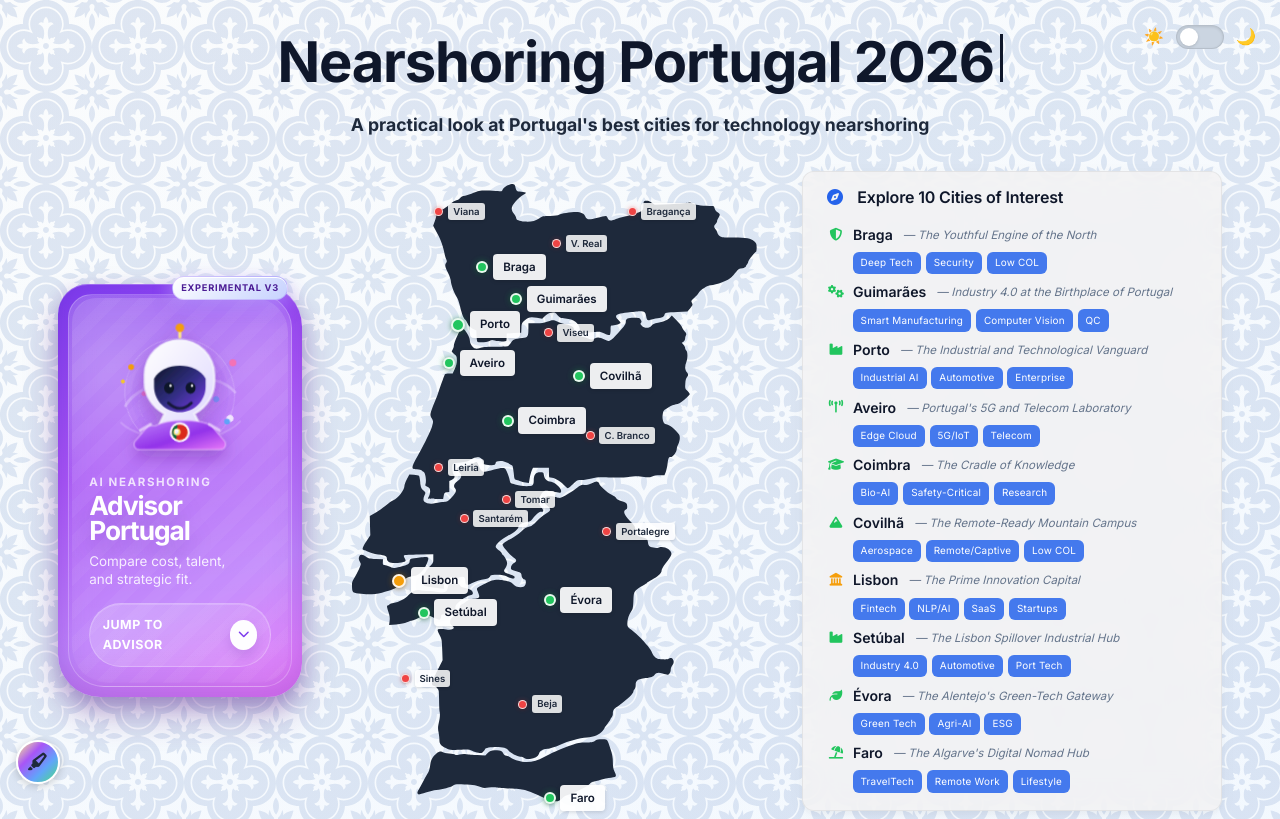
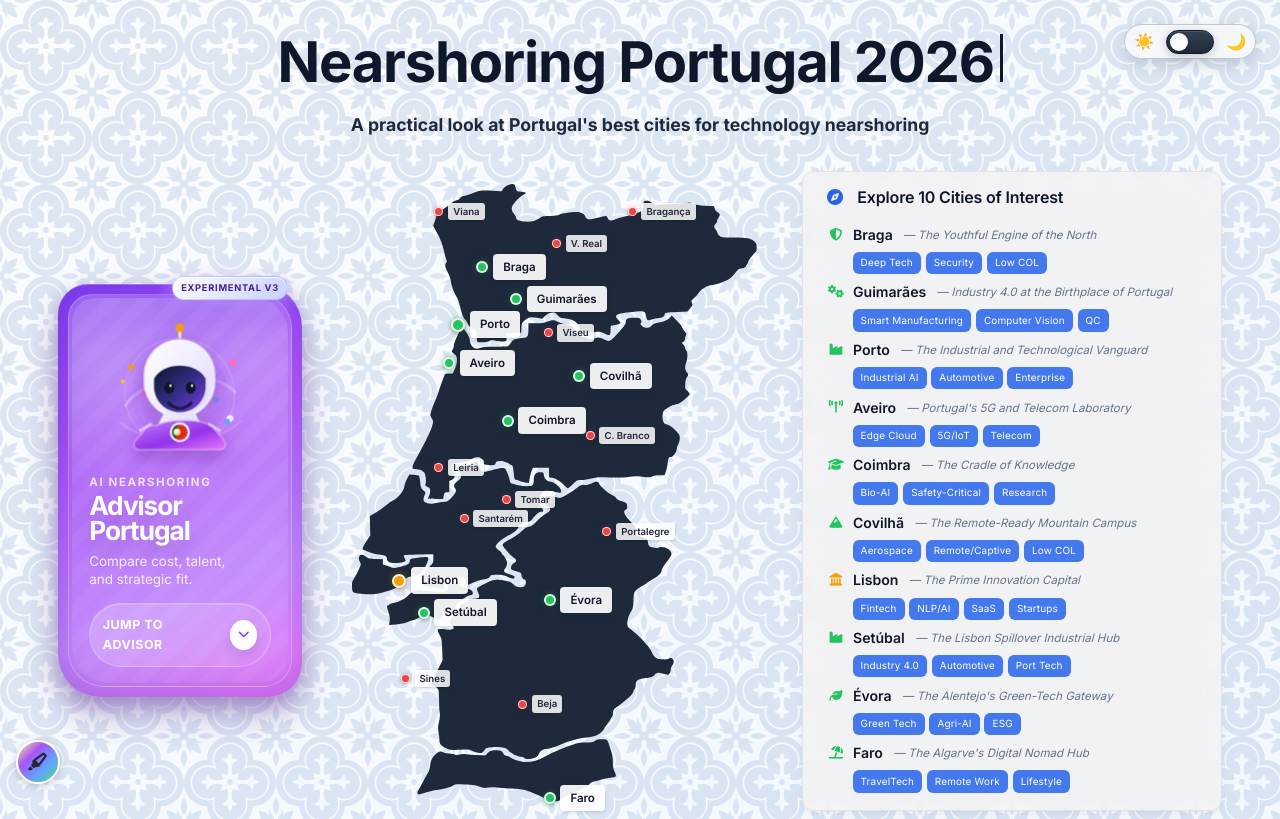
Before and after one commit to al-Gharb/nearshoring-cities-portugal, a website built with Vite: page src/index.html in a window 1280 px wide. Shown: the top 819 px of the page. Built offline with nearby package versions, Linux system fonts and the light colour scheme.

Commit message:
improving dark mode toggle visibility

```diff
--- a/src/styles/components.css
+++ b/src/styles/components.css
@@ -2589,9 +2589,40 @@
   display: flex;
   align-items: center;
   gap: var(--sp-sm);
+  padding: 0.24rem 0.55rem;
+  border: 1px solid transparent;
+  border-radius: var(--radius-full);
   z-index: 20;
 }
 .theme-label { font-size: 1rem; }
+
+/* Light mode: make toggle shell and track visibly darker on pale cover backgrounds */
+:root:not([data-theme="dark"]) .theme-toggle {
+  background: rgba(248, 250, 252, 0.82);
+  border-color: rgba(15, 23, 42, 0.22);
+  box-shadow: 0 6px 16px rgba(15, 23, 42, 0.14);
+  backdrop-filter: blur(6px);
+}
+
+[data-theme="dark"] .theme-toggle {
+  background: rgba(15, 23, 42, 0.7);
+  border-color: rgba(148, 163, 184, 0.34);
+  box-shadow: 0 6px 16px rgba(2, 6, 23, 0.45);
+  backdrop-filter: blur(6px);
+}
+
+:root:not([data-theme="dark"]) .theme-slider {
+  background: linear-gradient(180deg, #334155 0%, #1f2937 100%);
+  border-color: #0f172a;
+  box-shadow:
+    0 2px 8px rgba(15, 23, 42, 0.24),
+    inset 0 1px 0 rgba(255, 255, 255, 0.12);
+}
+
+:root:not([data-theme="dark"]) .theme-slider::before {
+  background: #f8fafc;
+  box-shadow: 0 1px 4px rgba(15, 23, 42, 0.28);
+}
 
 @media (max-width: 640px) {
   .theme-toggle { top: var(--sp-md); right: var(--sp-md); gap: var(--sp-xs); }
```
